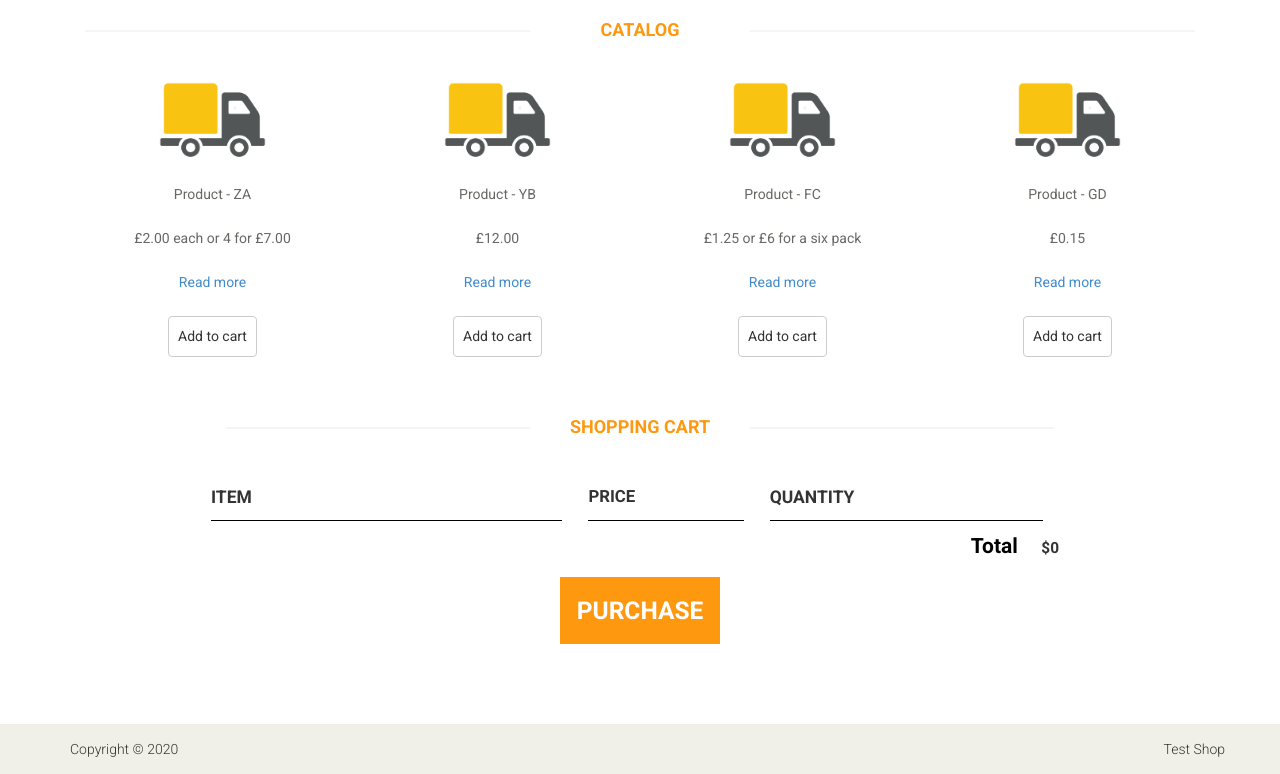
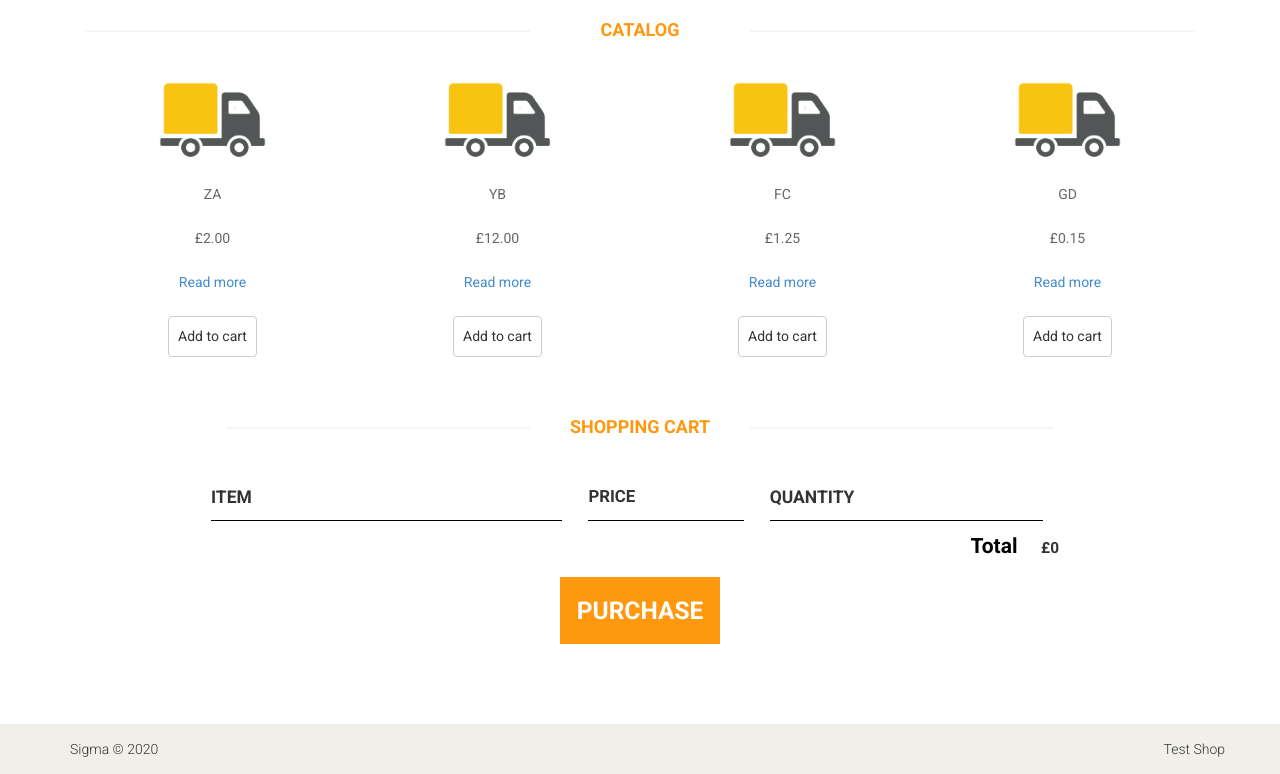
Before and after one commit to Jlecter/mvc_shop, a PHP site: page / in a window 1280 px wide. Shown: the part 121-895 px from the top of the page. Run offline with PHP 8.4, Linux system fonts and the light colour scheme.

Commit message:
Done 2 initial tests. Actually the shopping cart is made

```diff
--- a/app/models/DB.php
+++ b/app/models/DB.php
@@ -14,9 +14,9 @@ class DB
      * @param array $items
      */
     protected static $items = [
-        'ZA' => '£2.00 each or 4 for £7.00',
+        'ZA' => '£2.00', // 4 for £7.00
         'YB' => '£12.00',
-        'FC' => '£1.25 or £6 for a six pack',
+        'FC' => '£1.25', // £6 for a six pack
         'GD' => '£0.15'
     ];
 
--- a/app/views/catalog/index.php
+++ b/app/views/catalog/index.php
@@ -19,7 +19,7 @@ require_once ROOT . '/app/views/layouts/header.php'; ?>
                                         <div class="productinfo text-center">
                                             <img src="<?php echo Product::getImage(); ?>"><br><br>
                                             <div class="card-buttons">
-                                                <p class="shop-item-title">Product - <?=$code ?></p>
+                                                <p class="shop-item-title"><?=$code ?></p>
                                                 <p class="card-price shop-item-price"><?=$price ?></p>
                                                 <p>
                                                     <a href="/product/<?= $code?>">
@@ -51,7 +51,7 @@ require_once ROOT . '/app/views/layouts/header.php'; ?>
         </div>
         <div class="cart-total">
             <strong class="cart-total-title">Total</strong>
-            <span class="cart-total-price">$0</span>
+            <span class="cart-total-price">£0</span>
         </div>
         <button class="btn btn-primary btn-purchase" type="button">PURCHASE</button>
     </section>
--- a/app/views/layouts/footer.php
+++ b/app/views/layouts/footer.php
@@ -5,7 +5,7 @@
     <div class="footer-bottom">
         <div class="container">
             <div class="row">
-                <p class="pull-left">Copyright © 2020</p>
+                <p class="pull-left">Sigma © 2020</p>
                 <p class="pull-right">Test Shop</p>
             </div>
         </div>
--- a/app/views/layouts/header.php
+++ b/app/views/layouts/header.php
@@ -10,7 +10,7 @@
         <link href="/public/css/animate.css" rel="stylesheet">
         <link href="/public/css/main.css" rel="stylesheet">
         <link href="/public/css/responsive.css" rel="stylesheet">
-        <script src="/public/js/main.js"></script>
+        <script src="/public/js/main.js" async></script>
     </head><!--/head-->
 
     <body>
--- a/public/js/main.js
+++ b/public/js/main.js
@@ -1,3 +1,4 @@
+console.log('ara');
 if (document.readyState === 'loading') {
     document.addEventListener('DOMContentLoaded', ready)
 } else {
@@ -55,12 +56,11 @@ function addToCartClicked(event) {
     let shopItem = button.parentElement.parentElement
     let title = shopItem.getElementsByClassName('shop-item-title')[0].innerText
     let price = shopItem.getElementsByClassName('shop-item-price')[0].innerText
-    let imageSrc = shopItem.getElementsByClassName('shop-item-image')[0].src
-    addItemToCart(title, price, imageSrc)
+    addItemToCart(title, price)
     updateCartTotal()
 }
 
-function addItemToCart(title, price, imageSrc) {
+function addItemToCart(title, price) {
     let cartRow = document.createElement('div')
     cartRow.classList.add('cart-row')
     let cartItems = document.getElementsByClassName('cart-items')[0]
@@ -94,10 +94,10 @@ function updateCartTotal() {
         let cartRow = cartRows[i]
         let priceElement = cartRow.getElementsByClassName('cart-price')[0]
         let quantityElement = cartRow.getElementsByClassName('cart-quantity-input')[0]
-        let price = parseFloat(priceElement.innerText.replace('$', ''))
+        let price = parseFloat(priceElement.innerText.replace('£', ''))
         let quantity = quantityElement.value
         total = total + (price * quantity)
     }
     total = Math.round(total * 100) / 100
-    document.getElementsByClassName('cart-total-price')[0].innerText = '$' + total
+    document.getElementsByClassName('cart-total-price')[0].innerText = '£' + total
 }
```
Also changed, not shown: tests/ProductTest.php (+13 -0 lines), 1 other file.
